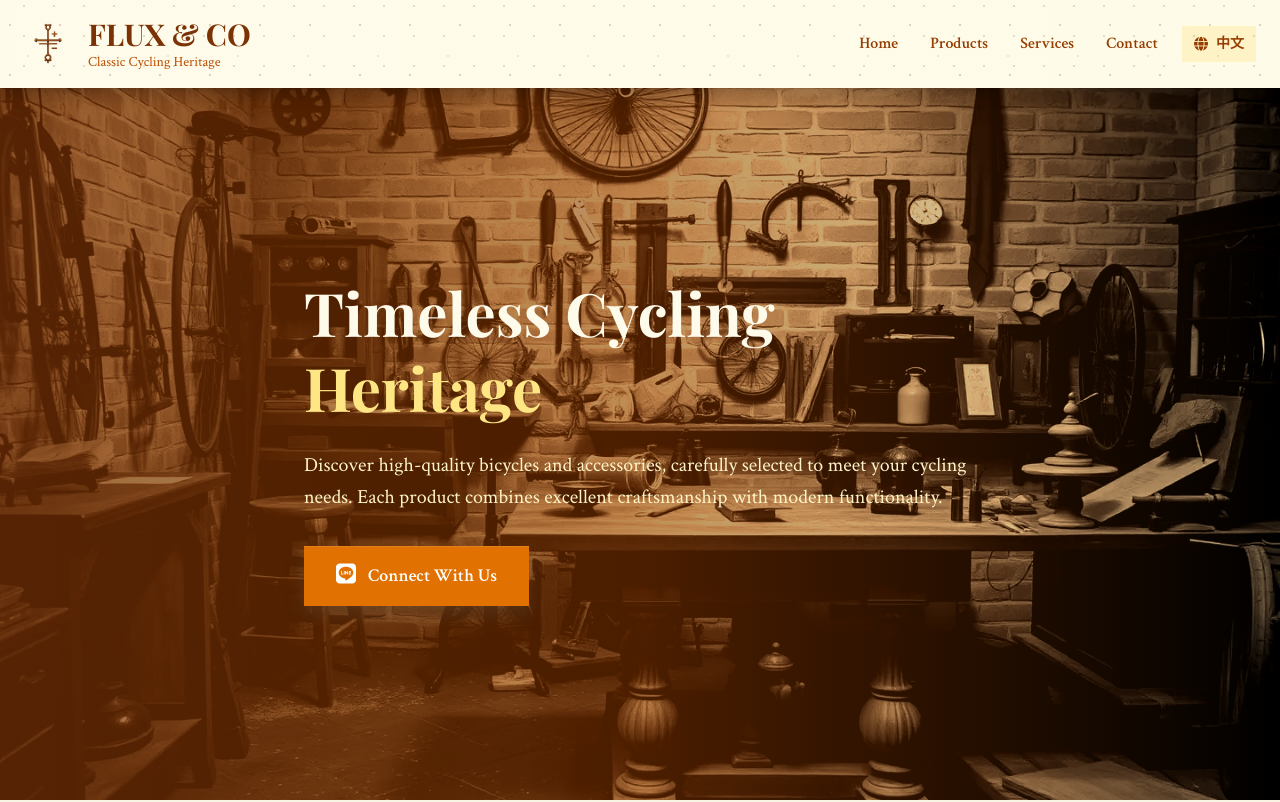
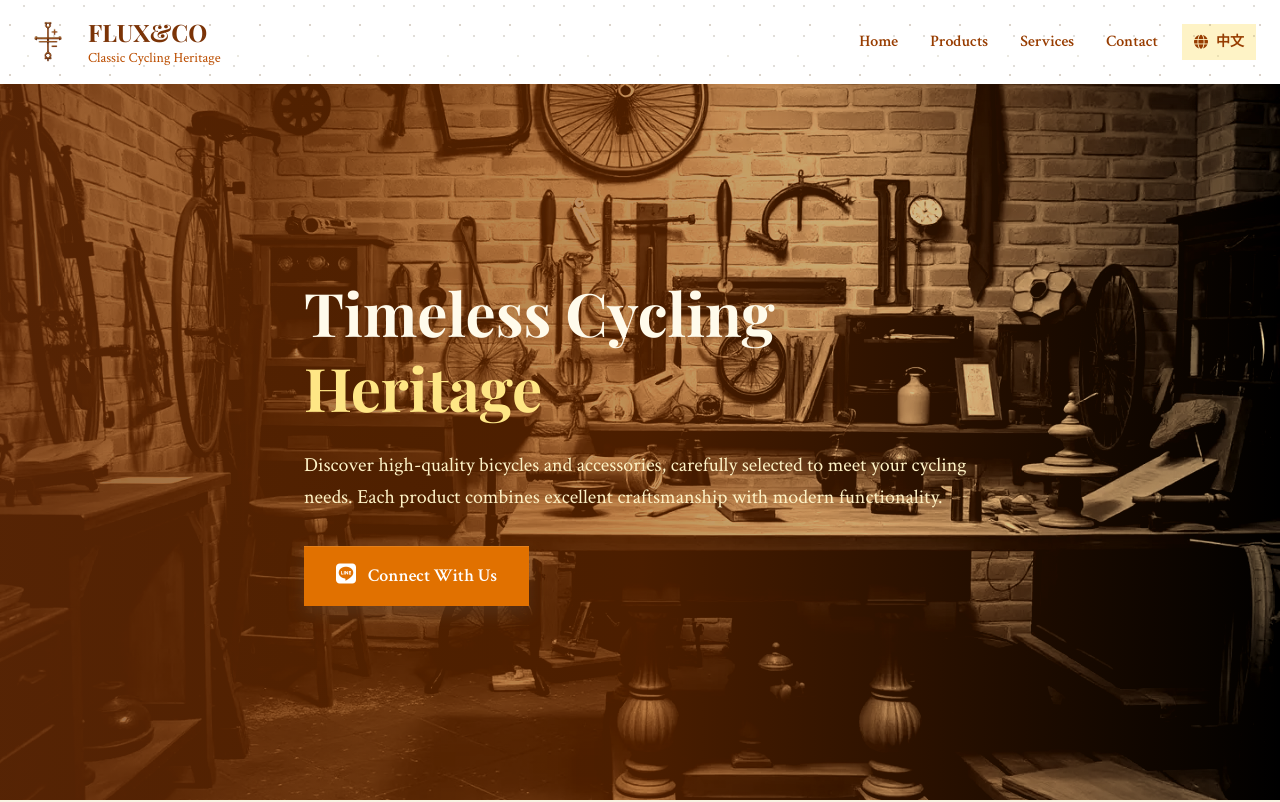
Before and after one commit to Echo298327/FLUXCO-shop, a React (Vite) app: page /#/ in a window 1280 px wide. Shown: the top 802 px of the page. Built offline with nearby package versions, Linux system fonts and the light colour scheme.

Commit message:
Update all navigation paths for HashRouter

```diff
--- a/src/App.tsx
+++ b/src/App.tsx
@@ -21,9 +21,9 @@ export const App: React.FC = () => {
         <Router>
           <Routes>
             <Route element={<Layout />}>
-              <Route path="/" element={<Home />} />
-              <Route path="/product/:id" element={<ProductPage />} />
-              <Route path="/privacy" element={<Privacy />} />
+              <Route path="" element={<Home />} />
+              <Route path="product/:id" element={<ProductPage />} />
+              <Route path="privacy" element={<Privacy />} />
               <Route path="*" element={<NotFound />} />
             </Route>
           </Routes>
--- a/src/components/Header.tsx
+++ b/src/components/Header.tsx
@@ -18,40 +18,35 @@ export const Header: React.FC<HeaderProps> = ({}) => {
   };
 
   const handleLogoClick = () => {
-    navigate('/');
+    navigate('');
   };
 
   const handleNavClick = (sectionId: string) => {
     // If we're already on the home page
-    if (location.pathname === '/') {
+    if (location.pathname === '/' || location.pathname === '') {
       const element = document.getElementById(sectionId);
       if (element) {
         element.scrollIntoView({ behavior: 'smooth' });
       }
     } else {
       // If we're on a different page, navigate to home and then scroll
-      navigate('/', { state: { scrollTo: sectionId } });
+      navigate('', { state: { scrollTo: sectionId } });
     }
   };
 
   return (
-    <header className="fixed top-0 left-0 right-0 z-50 vintage-texture bg-gradient-to-r from-amber-50 to-yellow-50 shadow-lg">
-      <div className="max-w-7xl mx-auto px-6 py-4">
-        <div className="flex items-center justify-between">
-          <div className="flex items-center space-x-4">
-            <img
-              src={logo}
-              alt="FLUX & CO - Classic Cycling Heritage Logo - Premium Electric Bikes Taiwan"
-              className="h-12 w-auto cursor-pointer"
-              onClick={handleLogoClick}
-            />
+    <header className="fixed top-0 left-0 right-0 z-50 bg-white/95 vintage-texture">
+      <div className="max-w-7xl mx-auto px-6">
+        <div className="flex justify-between items-center py-4">
+          <div className="flex items-center cursor-pointer" onClick={handleLogoClick}>
+            <img src={logo} alt="FLUX&CO Logo" className="h-12 w-auto mr-4" />
             <div>
-              <div
-                className="text-3xl font-bold text-amber-900"
+              <h1
+                className="text-2xl font-bold text-amber-900"
                 style={{ fontFamily: "Playfair Display, serif" }}
               >
-                {t('header.companyName')}
-              </div>
+                FLUX&CO
+              </h1>
               <p
                 className="text-sm text-amber-700"
                 style={{ fontFamily: "Crimson Text, serif" }}
--- a/src/pages/404.tsx
+++ b/src/pages/404.tsx
@@ -37,7 +37,7 @@ export const NotFound: React.FC = () => {
           className="!rounded-button whitespace-nowrap bg-amber-600 hover:bg-amber-700 text-white px-8 py-4 text-lg font-semibold transition-all duration-300 vintage-shadow"
           text={t('productPage.pageNotFound.returnHome')}
           color="amber"
-          onClick={() => navigate("/")}
+          onClick={() => navigate("")}
         />
       </div>
     </div>
```
